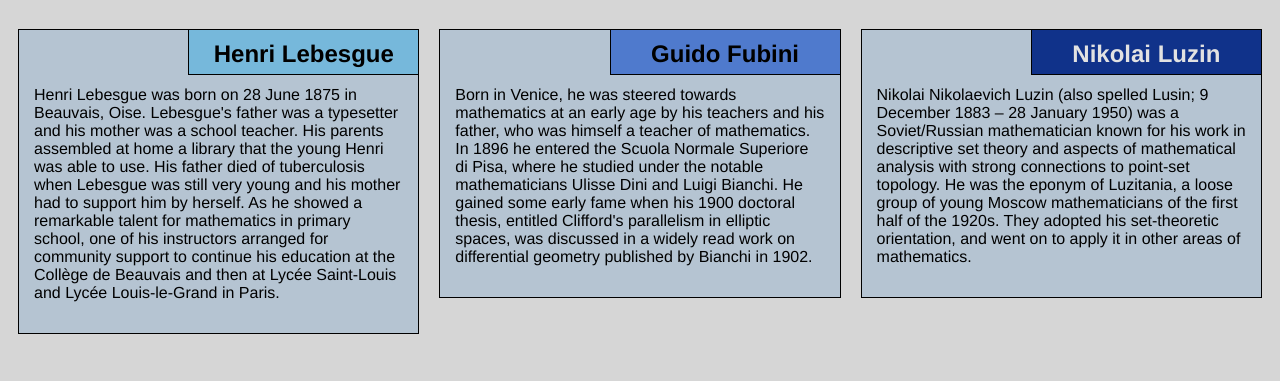
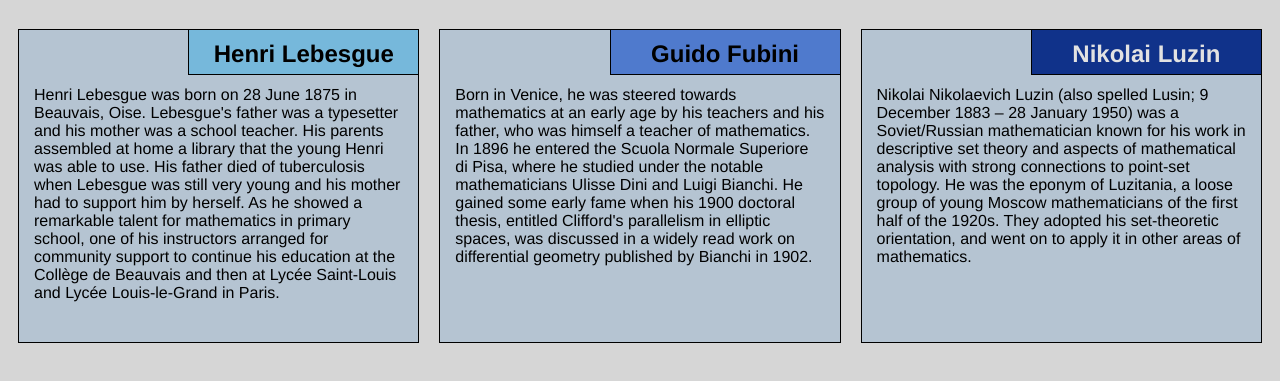
Before and after one commit to Samarthnehe/CourseraWEBDEV, a plain HTML site: page module2_solution/index.html in a window 1280 px wide. Shown: the part 61-442 px from the top of the page. Drawn offline with Linux system fonts and the light colour scheme.

Commit message:
Update style.css

```diff
--- a/module2_solution/css/style.css
+++ b/module2_solution/css/style.css
@@ -47,6 +47,7 @@ section.luzin>h2 {
 
 section>p {
     padding: 40px 15px 15px 15px;
+    height: 280px;
 }
 
 .row {
```
